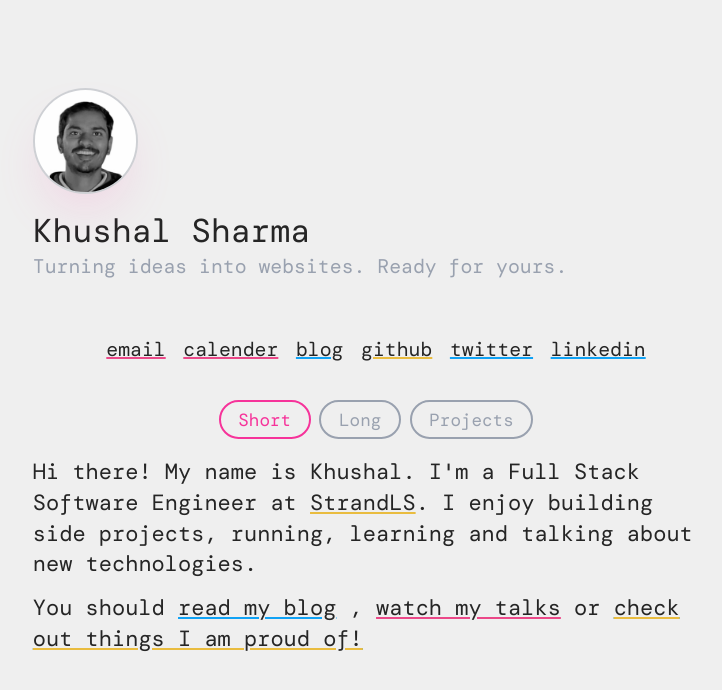
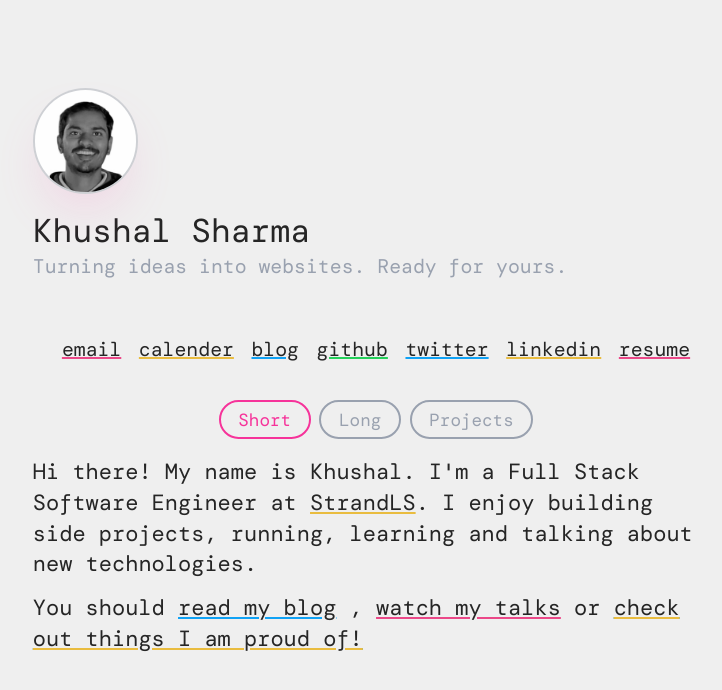
Before and after one commit to Logan1x/Logan1x.github.io, a React (Vite) app: page / in a window 1280 px wide. Shown: the top 690 px of the page, without its empty margins (264-986 px from the left). Built offline with nearby package versions, Linux system fonts and the light colour scheme; a web font is replaced by a local one.

Commit message:
added resume link

```diff
--- a/src/Home.tsx
+++ b/src/Home.tsx
@@ -50,6 +50,11 @@ function Home() {
       {
         name: "linkedin",
         url: "https://linkedin.com/in/logan1x",
+        color: getRandomColor(),
+      },
+      {
+        name: "resume",
+        url: "https://fra.cloud.appwrite.io/v1/storage/buckets/resume/files/resume/view?project=68fcdfca000d9b10c995",
         color: getRandomColor(),
       },
     ],
@@ -137,7 +142,7 @@ function Home() {
       </div>
 
       <div className="mt-8 w-full">
-        <div className="flex justify-center space-x-2">
+        <div className="flex justify-center gap-2 flex-wrap ">
           {(["short", "long"] as BioType[]).map((bioType) => (
             <button
               key={bioType}
```
